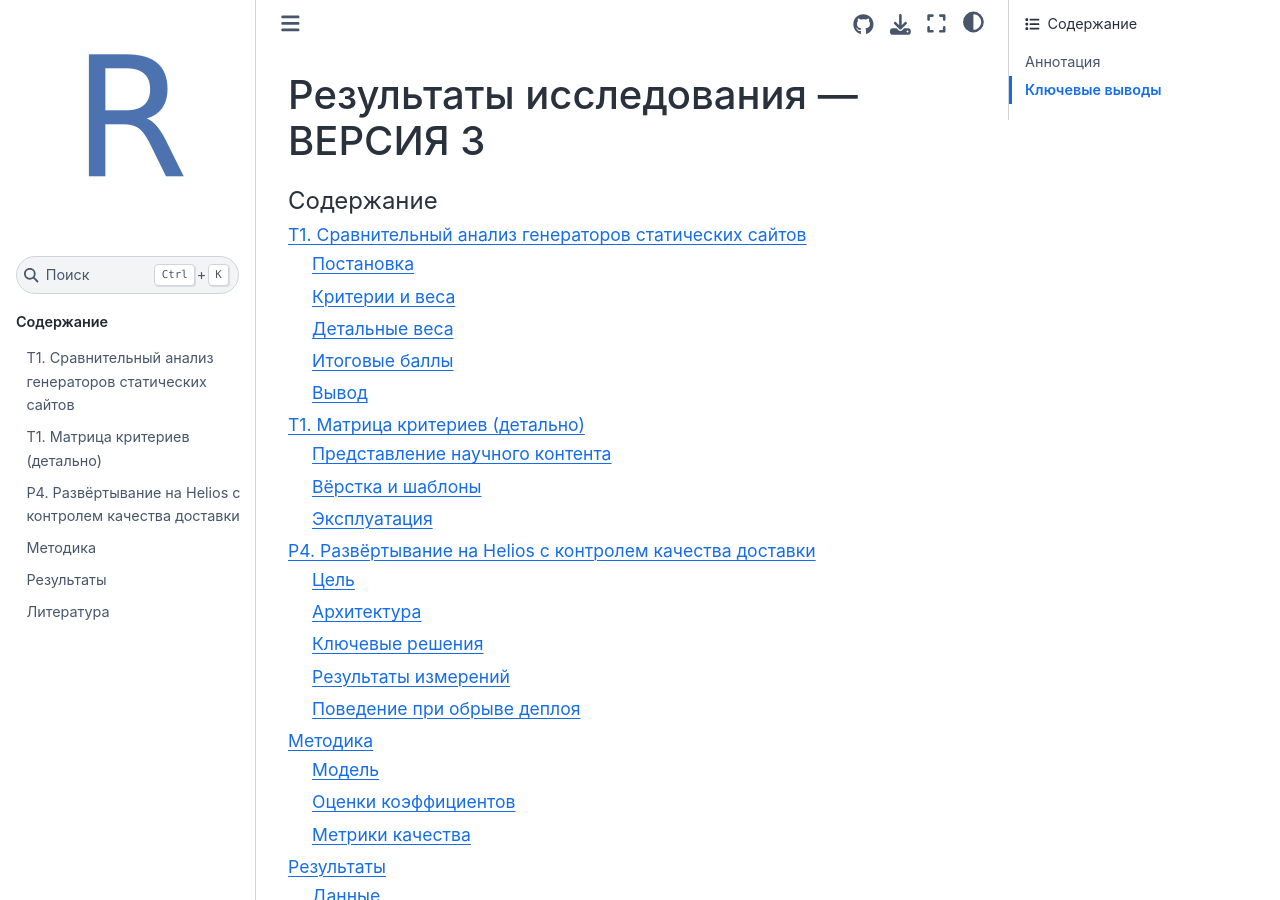
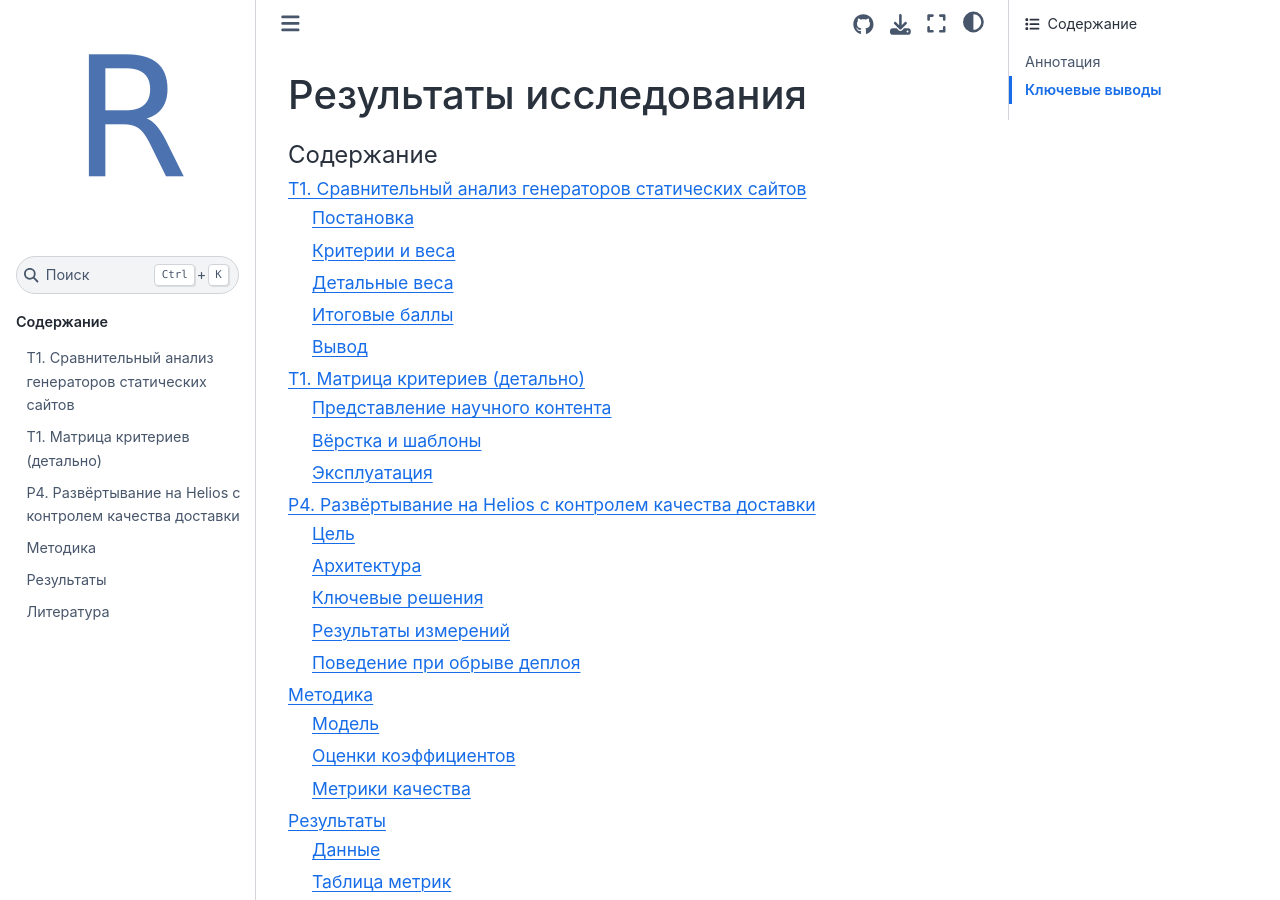
Before and after one commit to AlkorStar/research-site, a Sphinx documentation site: the page built from docs/index.md, in a window 1280 px wide and 900 px high. Built offline with Sphinx 7.4.7 and the Sphinx Book theme 1.1.4, drawn with Linux system fonts in a browser that asks for light colours.

Commit message:
Отмена всех изменений

````diff
--- a/docs/index.md
+++ b/docs/index.md
@@ -1,4 +1,4 @@
-# Результаты исследования — ВЕРСИЯ 3
+# Результаты исследования
 
 ```{toctree}
 :maxdepth: 2
````
